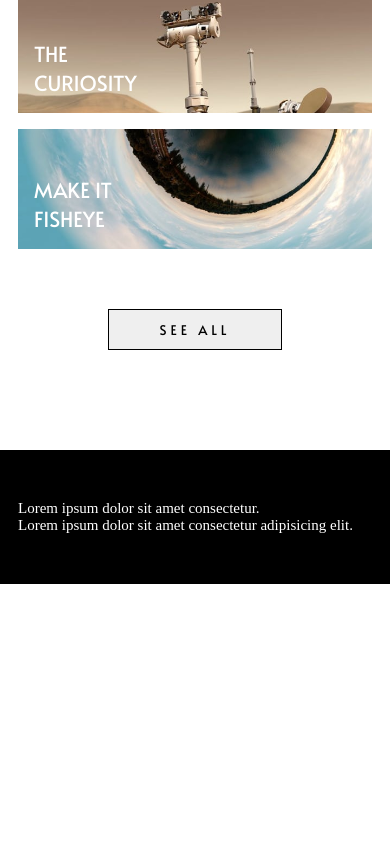
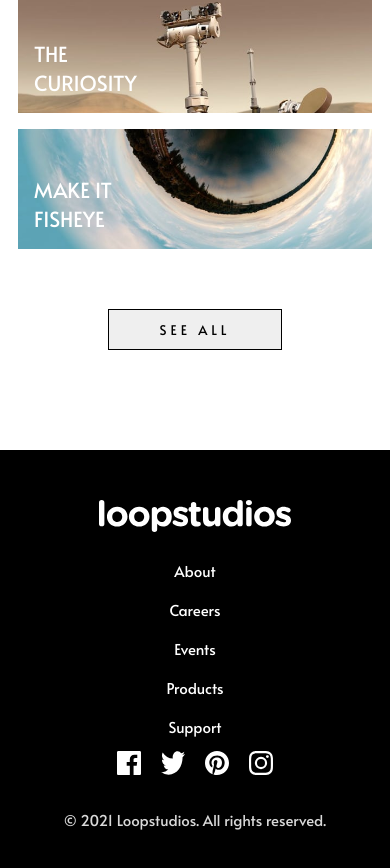
Before and after one commit to Eggys321/loopstudios, a plain HTML site: page index.html in a window 390 px wide. Shown: the part 2260-3128 px from the top of the page. Before the commit the page ends 2844 px from the top, so only its background shows below. Drawn offline with Linux system fonts and the light colour scheme.

Commit message:
feat:added footer content

```diff
--- a/index.html
+++ b/index.html
@@ -104,11 +104,28 @@
       <section id="footer-inner" class="container">
         <!-- div-1 -->
         <div>
-            <p>Lorem ipsum dolor sit amet consectetur.</p>
+          <div id="footer-logo-wrapper">
+            <img src="assets/logo.svg" alt="footer-logo" />
+          </div>
+          <ul>
+            <li>About</li>
+            <li>Careers</li>
+            <li>Events</li>
+            <li>Products</li>
+            <li>Support</li>
+          </ul>
         </div>
         <!-- div-2 -->
+        <div id="footer-left">
+          <div id="footer-socials">
+            <img src="assets/icon-facebook.svg" alt="facebook-logo">
+            <img src="assets/icon-twitter.svg" alt="twitter-logo">
+            <img src="assets/icon-pinterest.svg" alt="pintrest-logo">
+            <img src="assets/icon-instagram.svg" alt="instagram-logo">
+          </div>
           <div>
-            <p>Lorem ipsum dolor sit amet consectetur adipisicing elit.</p>
+            <p>&copy; 2021 Loopstudios. All rights reserved.</p>
+          </div>
         </div>
       </section>
     </footer>
--- a/style.css
+++ b/style.css
@@ -45,7 +45,7 @@
   padding: 60px 0;
 }
 
-nav ul {
+ ul {
   display: flex;
   align-items: center;
   gap: 40px;
@@ -58,7 +58,7 @@
   display: none;
 }
 
-nav ul li {
+ ul li {
   position: relative;
   color: white;
   cursor: pointer;
@@ -66,7 +66,7 @@
   padding: 0.25rem 0;
 }
 
-nav ul li::after {
+ ul li::after {
   content: "";
   position: absolute;
   bottom: 0;
@@ -78,7 +78,7 @@
   transition: width 0.3s ease;
 }
 
-nav ul li:hover::after {
+ul li:hover::after {
   width: 50%;
 }
 
@@ -233,9 +233,38 @@
   padding: 50px 0;
 }
 
+#footer-logo-wrapper{
+  max-width: 200px;
+  padding-bottom: 20px;
+}
+
+#footer-logo-wrapper img{
+  width: 100%;
+}
+
 #footer-inner{
-  /* border: 2px solid red; */
   color: white;
+  display: flex;
+  flex-wrap: wrap;
+  justify-content: space-between;
+  align-items: center;
+}
+#footer-socials{
+  display: flex;
+  justify-content: flex-end;
+  flex-wrap: wrap;
+  gap: 20px;
+}
+
+#footer-left{
+  display: flex;
+  flex-direction: column;
+  flex-wrap: wrap;
+gap: 34px;
+justify-content: space-between;
+color: var(--grey);
+font-family: var(--ff-alata);
+font-weight: 400;
 }
 
 @media (max-width: 768px) {
@@ -353,4 +382,25 @@
   #mobile-btn{
   display: block;
 }
+/* footer */
+#footer-inner{
+  flex-direction: column;
+  justify-content: center;
+  align-items: center;
 }
+footer ul{
+  display: block;
+  text-align: center;
+}
+footer ul li{
+ padding-bottom: 14px;
+}
+ul li:hover::after {
+  width: 0;
+}
+#footer-socials{
+  display: flex;
+  justify-content: center;
+
+}
+}
```
Lines whose indentation alone changed are shown as unchanged.
